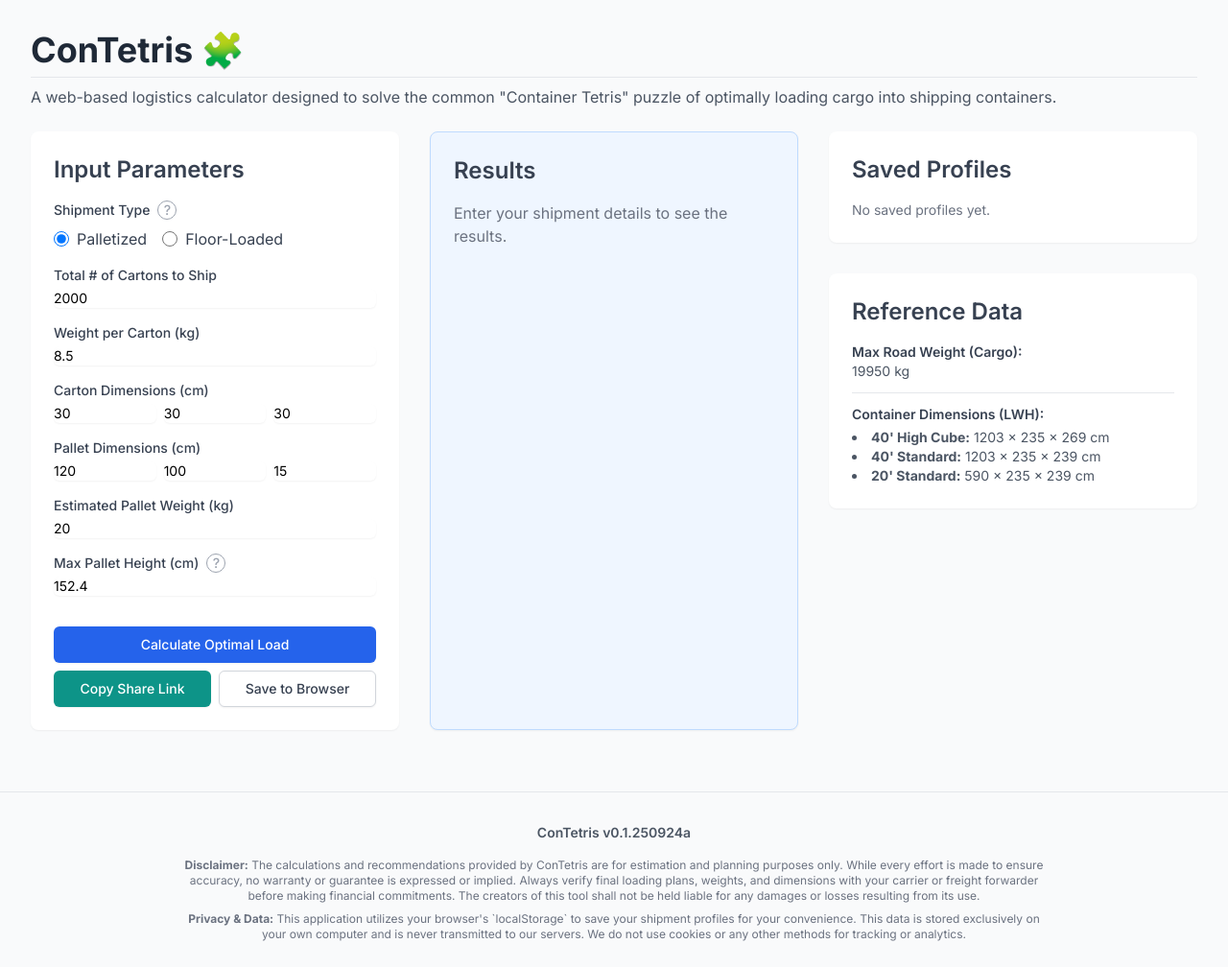
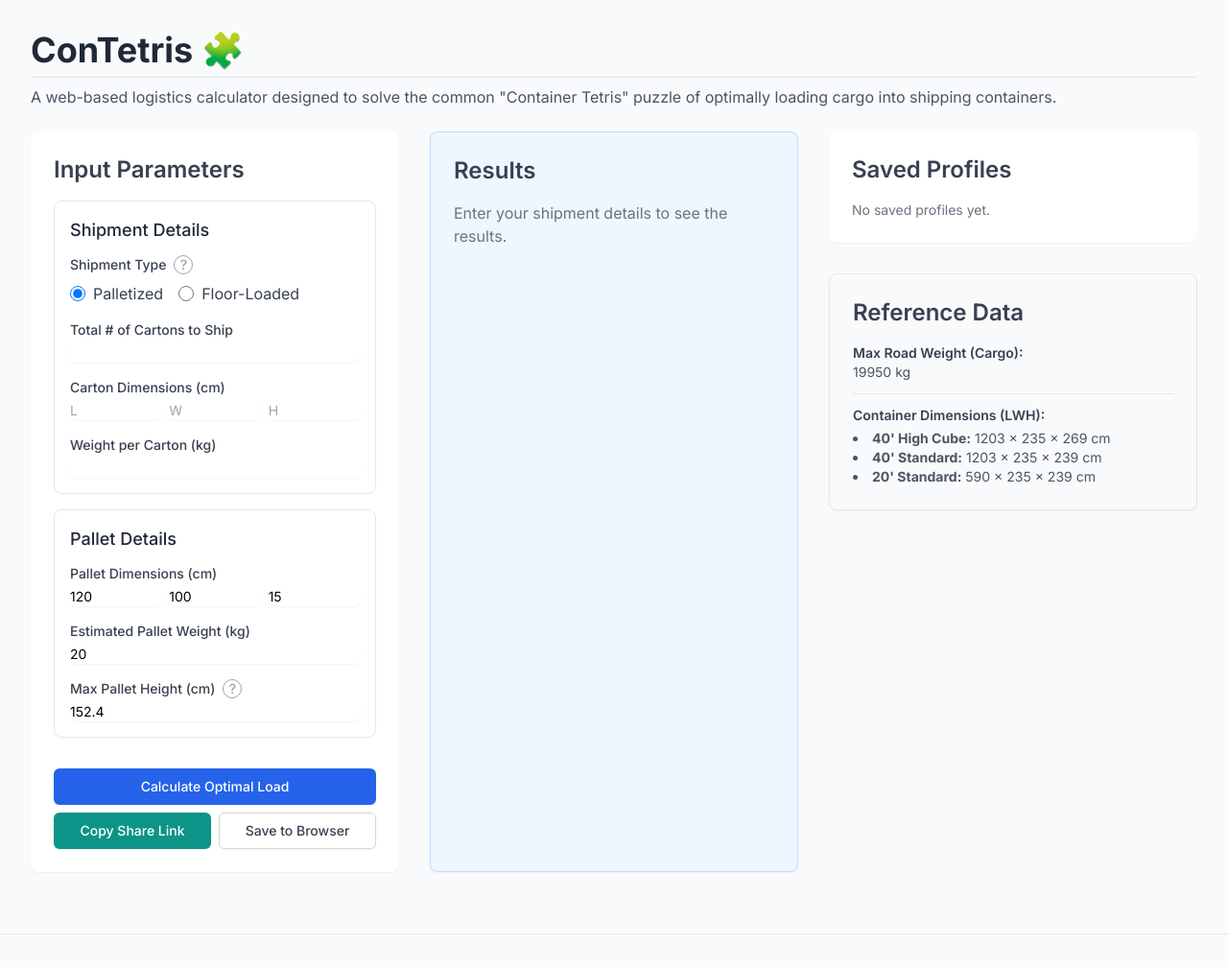
Before and after one commit to ToddE/CargoBee, a Flask app: page / in a window 1280 px wide. Shown: the top 1008 px of the page at 96% size. Before the commit the page ends 981 px from the top, so only its background shows below. Run offline with Flask 3, Linux system fonts and the light colour scheme; some libraries are stand-ins or nearby versions.

Commit message:
UX and style updates

```diff
--- a/templates/index.html
+++ b/templates/index.html
@@ -33,6 +33,10 @@
             <div class="bg-white p-6 rounded-lg shadow-sm lg:col-span-2">
                 <h2 class="text-2xl font-semibold text-gray-700 mb-4">Input Parameters</h2>
                 <form id="calc-form" action="/" method="post" class="space-y-4">
+
+                    <div class="border border-gray-200 rounded-lg p-4">
+                        <h3 class="text-lg font-medium text-gray-800 mb-3">Shipment Details</h3>
+                        <div class="space-y-4">
                             <div>
                                 <strong class="text-sm font-medium text-gray-700 flex items-center">
                                     Shipment Type
@@ -50,21 +54,27 @@
                             </div>
                             <div>
                                 <label for="total_cartons" class="block text-sm font-medium text-gray-700">Total # of Cartons to Ship</label>
-                        <input id="total_cartons" type="number" name="total_cartons" value="{{ form_inputs.total_cartons | default('2000') }}" required class="mt-1 block w-full rounded-md border-gray-300 shadow-sm focus:border-blue-500 focus:ring-blue-500 sm:text-sm">
-                    </div>
-                    <div>
-                        <label for="carton_weight" class="block text-sm font-medium text-gray-700">Weight per Carton (kg)</label>
-                        <input id="carton_weight" type="number" name="carton_weight" value="{{ form_inputs.carton_weight | default('8.5') }}" step="any" required class="mt-1 block w-full rounded-md border-gray-300 shadow-sm focus:border-blue-500 focus:ring-blue-500 sm:text-sm">
+                                <input id="total_cartons" type="number" name="total_cartons"  required class="mt-1 block w-full rounded-md border-gray-300 shadow-sm focus:border-blue-500 focus:ring-blue-500 sm:text-sm">
                             </div>
                             <div>
                                 <label class="block text-sm font-medium text-gray-700">Carton Dimensions (cm)</label>
                                 <div class="grid grid-cols-3 gap-2 mt-1">
-                            <input id="carton_l" type="number" name="carton_l" placeholder="L" value="{{ form_inputs.carton_l | default('30') }}" step="any" required class="block w-full rounded-md border-gray-300 shadow-sm focus:border-blue-500 focus:ring-blue-500 sm:text-sm">
-                            <input id="carton_w" type="number" name="carton_w" placeholder="W" value="{{ form_inputs.carton_w | default('30') }}" step="any" required class="block w-full rounded-md border-gray-300 shadow-sm focus:border-blue-500 focus:ring-blue-500 sm:text-sm">
-                            <input id="carton_h" type="number" name="carton_h" placeholder="H" value="{{ form_inputs.carton_h | default('30') }}" step="any" required class="block w-full rounded-md border-gray-300 shadow-sm focus:border-blue-500 focus:ring-blue-500 sm:text-sm">
+                                    <input id="carton_l" type="number" name="carton_l" placeholder="L"  step="any" required class="block w-full rounded-md border-gray-300 shadow-sm focus:border-blue-500 focus:ring-blue-500 sm:text-sm">
+                                    <input id="carton_w" type="number" name="carton_w" placeholder="W"  step="any" required class="block w-full rounded-md border-gray-300 shadow-sm focus:border-blue-500 focus:ring-blue-500 sm:text-sm">
+                                    <input id="carton_h" type="number" name="carton_h" placeholder="H"  step="any" required class="block w-full rounded-md border-gray-300 shadow-sm focus:border-blue-500 focus:ring-blue-500 sm:text-sm">
                                 </div>
                             </div>
+                            <div>
+                                <label for="carton_weight" class="block text-sm font-medium text-gray-700">Weight per Carton (kg)</label>
+                                <input id="carton_weight" type="number" name="carton_weight" step="any" required class="mt-1 block w-full rounded-md border-gray-300 shadow-sm focus:border-blue-500 focus:ring-blue-500 sm:text-sm">
+                            </div>
+                        </div>
+                    </div>
+
                     <div id="pallet-fields" class="space-y-4">
+                        <div class="border border-gray-200 rounded-lg p-4">
+                             <h3 class="text-lg font-medium text-gray-800 mb-3">Pallet Details</h3>
+                             <div class="space-y-4">
                                 <div>
                                     <label class="block text-sm font-medium text-gray-700">Pallet Dimensions (cm)</label>
                                     <div class="grid grid-cols-3 gap-2 mt-1">
@@ -90,6 +100,9 @@
                                     <input id="max_pallet_h" type="number" name="max_pallet_h" value="{{ form_inputs.max_pallet_h | default('152.4') }}" step="any" class="mt-1 block w-full rounded-md border-gray-300 shadow-sm focus:border-blue-500 focus:ring-blue-500 sm:text-sm">
                                 </div>
                             </div>
+                        </div>
+                    </div>
+
                     <div class="space-y-2 pt-4">
                         <button id="btn-calculate" type="submit" class="w-full flex justify-center py-2 px-4 border border-transparent rounded-md shadow-sm text-sm font-medium text-white bg-blue-600 hover:bg-blue-700">Calculate Optimal Load</button>
                         <div class="grid grid-cols-2 gap-2">
@@ -114,16 +127,19 @@
                         <p><strong class="font-semibold text-blue-800">Total Cargo Weight:</strong> {{ results.total_weight_kg }} kg <span class="{{ 'text-green-600' if 'OK' in results.weight_status else 'text-red-600' }} font-bold">({{ results.weight_status }})</span></p>
                         {% if results.total_pallets %} <p><strong class="font-semibold text-blue-800">Total Pallets to Build:</strong> {{ results.total_pallets }}</p> {% endif %}
                         <div class="border-t pt-3">
-                            <h3 class="text-lg font-semibold text-blue-800 mb-2">Configuration Details:</h3>
+                            <h3 class="text-lg font-semibold text-blue-800 mb-2">Configuration Details</h3>
                             <div class="space-y-4">
                                 {% for container_data in results.pallet_configs %}
                                     {% if container_data is mapping %}
                                         <div>
                                             <h4 class="font-semibold text-gray-700">{{ container_data.name }}</h4>
-                                            <p class="text-sm text-gray-600">Cargo Weight: {{ container_data.weight }} kg</p>
-                                            <ul class="list-disc list-inside text-gray-700 mt-1 text-sm">
+                                            <p class="text-sm text-gray-600">
+                                                <strong>Cargo Weight:</strong>
+                                                <span class="{{ 'text-green-600' if container_data.weight <= road_weight_limit else 'text-red-600' }} font-bold">{{ container_data.weight }}</span>kg
+                                            </p>
+                                            <ul class="list-disc pl-4 mt-1 text-gray-700 text-sm">
                                                 {% for item in container_data['items'] %}
-                                                    <li>{{ item }}</li>
+                                                    <li class="mb-2">{{ item }}</li>
                                                 {% endfor %}
                                             </ul>
                                         </div>
@@ -144,7 +160,7 @@
                     <h2 class="text-2xl font-semibold text-gray-700 mb-4">Saved Profiles</h2>
                     <ul id="profile-list" class="space-y-2"></ul>
                 </div>
-                <div class="bg-white p-6 rounded-lg shadow-sm">
+                <div class="bg-gray-50 p-6 rounded-lg shadow-sm border">
                     <h2 class="text-2xl font-semibold text-gray-700 mb-4">Reference Data</h2>
                     <div class="space-y-3 text-sm">
                         <div>
```
Lines whose indentation alone changed are shown as unchanged.
